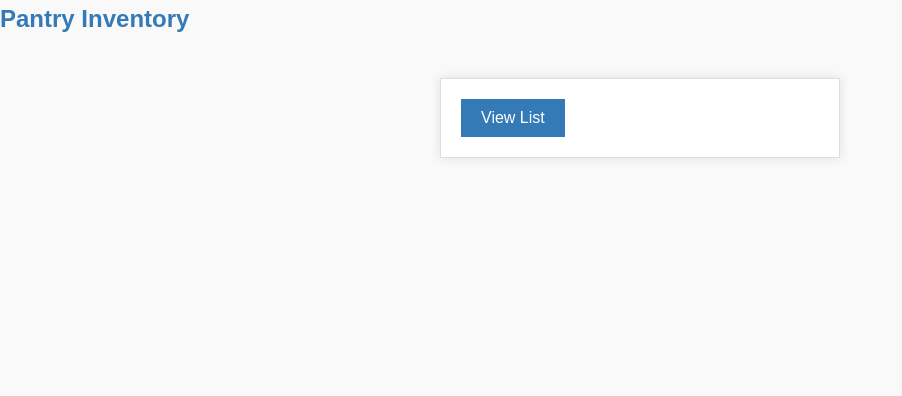
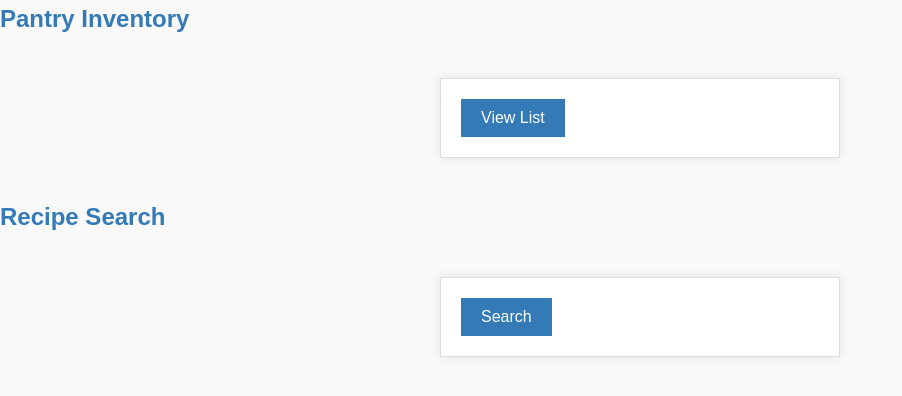
Before and after one commit to E-A-H62/Pantry-Inventory, a Flask app: page / in a window 1280 px wide. Shown: the top 396 px of the page, without its empty margins (0-902 px from the left). Run offline with Flask 3, Linux system fonts and the light colour scheme.

Commit message:
Starter code for recipe search feature

```diff
--- a/app.py
+++ b/app.py
@@ -58,6 +58,17 @@ def edit(item):
 
     return render_template("edit_inventory.html", item=item)
 
+@app.route("/search", methods=["GET", "POST"])
+def search():
+    if request.method == "POST":
+
+        # something
+
+        # redirect
+        return redirect(url_for("search"))
+
+    # return the render template
+
 
 if __name__ == "__main__":
     app.run(debug=True)
--- a/templates/home.html
+++ b/templates/home.html
@@ -12,6 +12,11 @@
                 <button type="submit" class="btn btn-primary">View List</button>
             </form>
 
+            <h1>Recipe Search</h1>
+            <form action="/search" method="GET">
+                <button type="submit" class="btn btn-primary">Search</button>
+            </form>
+
         </div>
     </body>
 </html>
```
